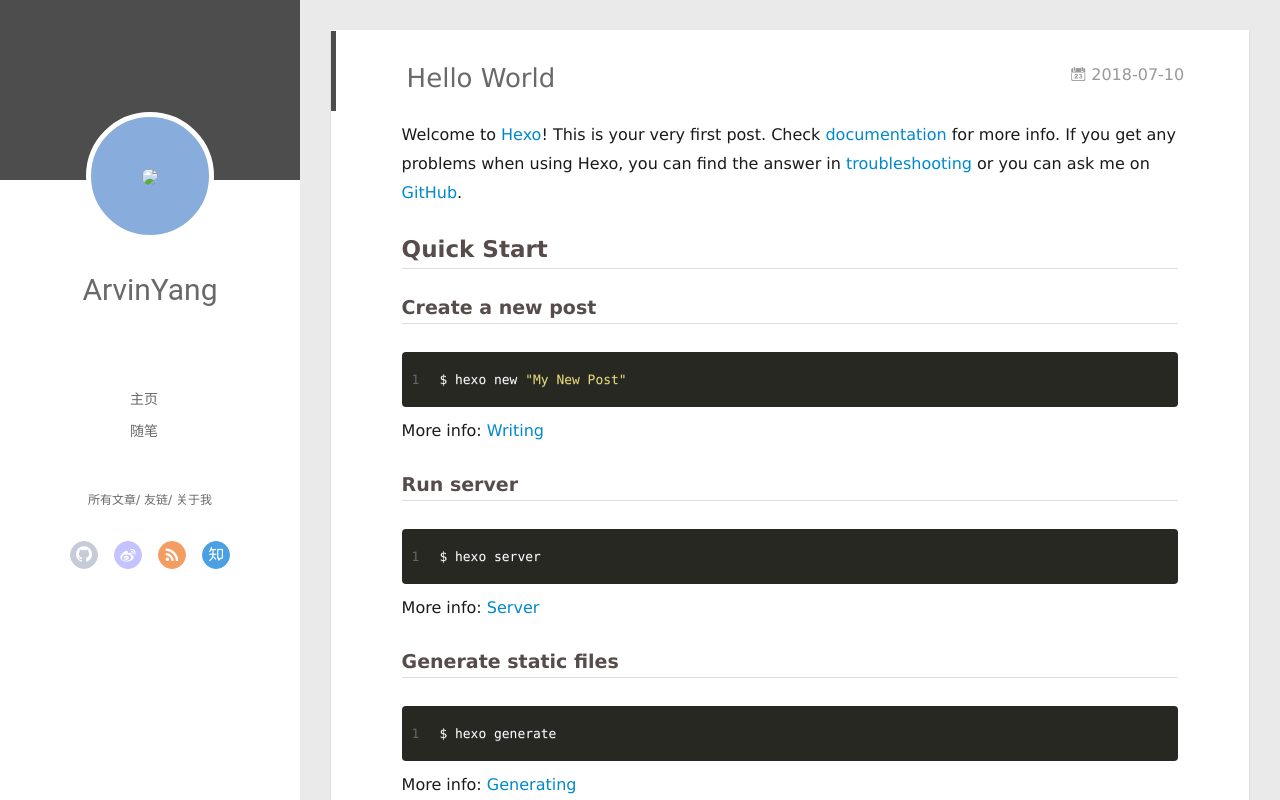
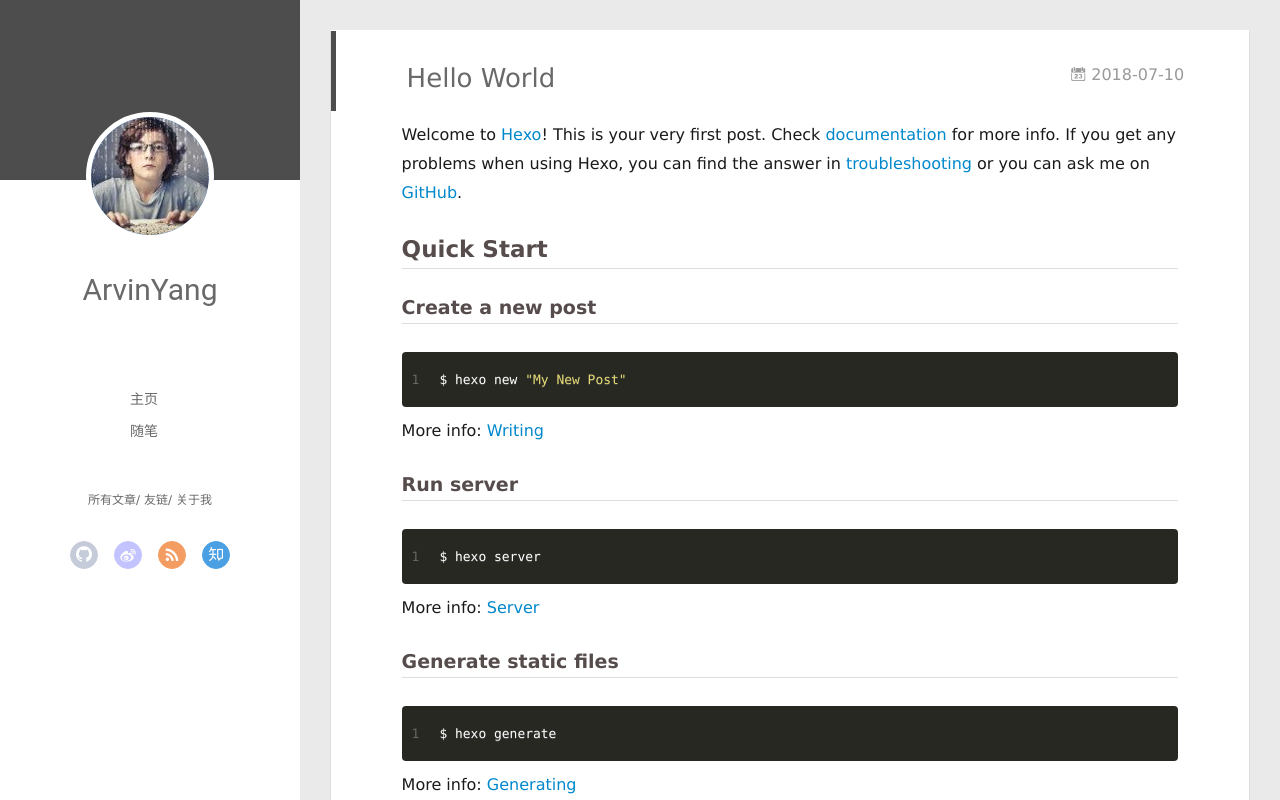
Before and after one commit to shujukudb/shujukudb.github.io, a plain HTML site: page 2018/07/10/hello-world/index.html in a window 1280 px wide. Drawn offline with Linux system fonts and the light colour scheme.

Commit message:
Site updated: 2018-07-10 11:00:05

```diff
--- a/2018/07/10/hello-world/index.html
+++ b/2018/07/10/hello-world/index.html
@@ -47,7 +47,7 @@
 <div class="intrude-less">
 	<header id="header" class="inner">
 		<a href="/" class="profilepic">
-			<img src="/avatar.jpg" class="js-avatar">
+			<img src="/img/avatar.jpg" class="js-avatar">
 		</a>
 		<hgroup>
 		  <h1 class="header-author"><a href="/">ArvinYang</a></h1>
@@ -105,7 +105,7 @@
 	<div class="intrude-less">
 		<header id="header" class="inner">
 			<div class="profilepic">
-				<img src="/avatar.jpg" class="js-avatar">
+				<img src="/img/avatar.jpg" class="js-avatar">
 			</div>
 			<hgroup>
 			  <h1 class="header-author js-header-author">ArvinYang</h1>
```
Also changed, not shown: archives/2018/07/index.html (+2 -2 lines), archives/2018/index.html (+2 -2 lines), archives/index.html (+2 -2 lines), index.html (+2 -2 lines).
